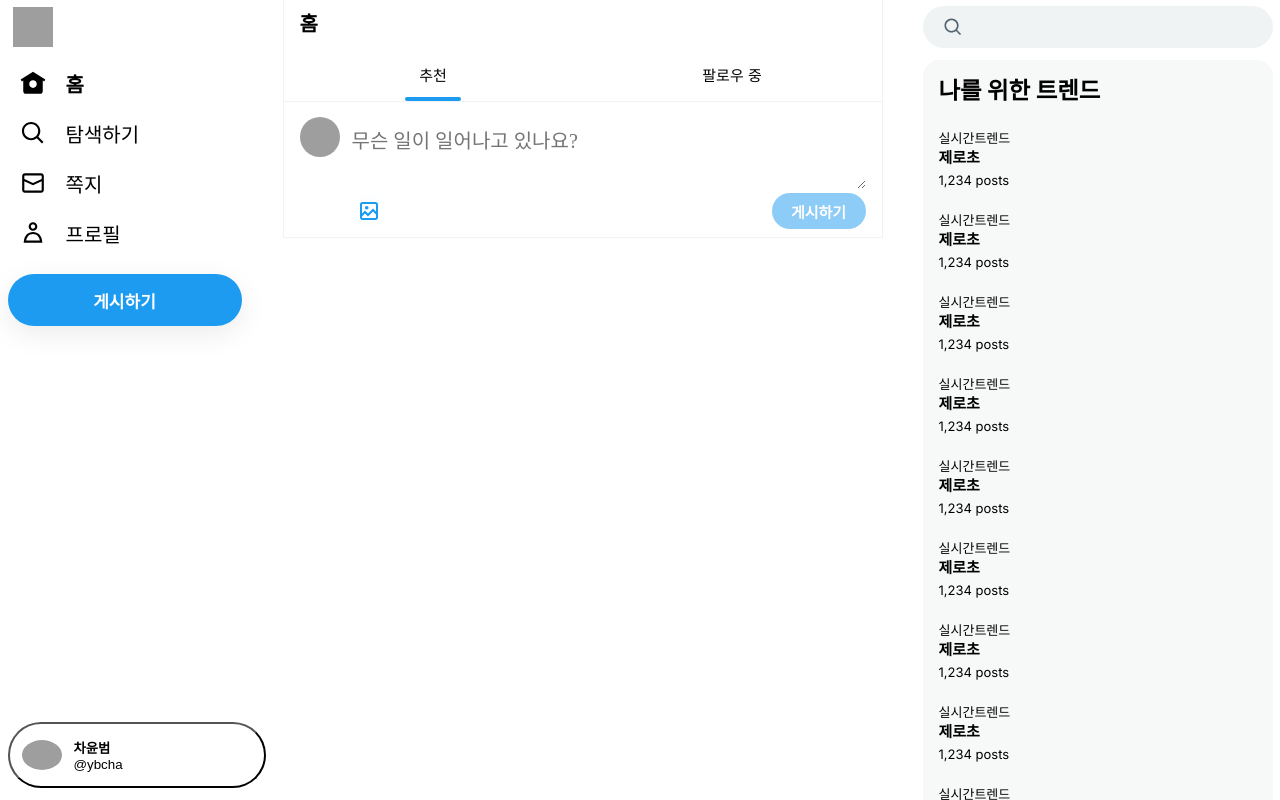
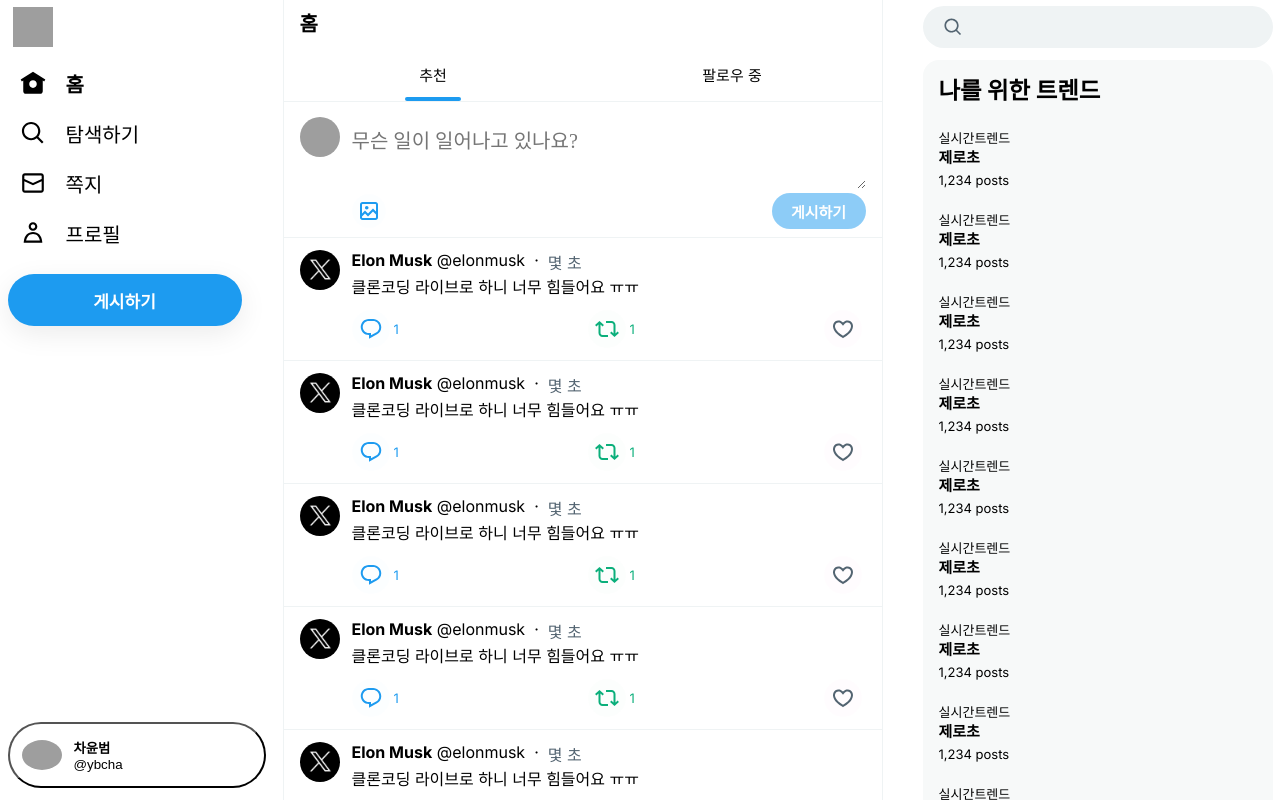
Before and after one commit to uiurihappy/next-sns-clone, a Next.js app: page /home in a window 1280 px wide. Built offline with nearby package versions, Linux system fonts and the light colour scheme; grey boxes are pictures that could not be loaded.

Commit message:
feat: post 컴포넌트

```diff
--- /dev/null
+++ b/src/app/(afterlogin)/_component/ActionButtons.tsx
@@ -0,0 +1,48 @@
+'use client';
+import style from './post.module.css';
+import cx from 'classnames';
+
+export default function ActionButtons() {
+  const commented = true;
+  const reposted = true;
+  const liked = false;
+
+  const onClickComment = () => {};
+  const onClickRepost = () => {};
+  const onClickHeart = () => {};
+
+  return (
+    <div className={style.actionButtons}>
+      <div className={cx(style.commentButton, { [style.commented]: commented })}>
+        <button onClick={onClickComment}>
+          <svg width={24} viewBox="0 0 24 24" aria-hidden="true">
+            <g>
+              <path d="M1.751 10c0-4.42 3.584-8 8.005-8h4.366c4.49 0 8.129 3.64 8.129 8.13 0 2.96-1.607 5.68-4.196 7.11l-8.054 4.46v-3.69h-.067c-4.49.1-8.183-3.51-8.183-8.01zm8.005-6c-3.317 0-6.005 2.69-6.005 6 0 3.37 2.77 6.08 6.138 6.01l.351-.01h1.761v2.3l5.087-2.81c1.951-1.08 3.163-3.13 3.163-5.36 0-3.39-2.744-6.13-6.129-6.13H9.756z"></path>
+            </g>
+          </svg>
+        </button>
+        <div className={style.count}>{1 || ''}</div>
+      </div>
+      <div className={cx(style.repostButton, reposted && style.reposted)}>
+        <button onClick={onClickRepost}>
+          <svg width={24} viewBox="0 0 24 24" aria-hidden="true">
+            <g>
+              <path d="M4.5 3.88l4.432 4.14-1.364 1.46L5.5 7.55V16c0 1.1.896 2 2 2H13v2H7.5c-2.209 0-4-1.79-4-4V7.55L1.432 9.48.068 8.02 4.5 3.88zM16.5 6H11V4h5.5c2.209 0 4 1.79 4 4v8.45l2.068-1.93 1.364 1.46-4.432 4.14-4.432-4.14 1.364-1.46 2.068 1.93V8c0-1.1-.896-2-2-2z"></path>
+            </g>
+          </svg>
+        </button>
+        <div className={style.count}>{1 || ''}</div>
+      </div>
+      <div className={cx([style.heartButton, liked && style.liked])}>
+        <button onClick={onClickHeart}>
+          <svg width={24} viewBox="0 0 24 24" aria-hidden="true">
+            <g>
+              <path d="M16.697 5.5c-1.222-.06-2.679.51-3.89 2.16l-.805 1.09-.806-1.09C9.984 6.01 8.526 5.44 7.304 5.5c-1.243.07-2.349.78-2.91 1.91-.552 1.12-.633 2.78.479 4.82 1.074 1.97 3.257 4.27 7.129 6.61 3.87-2.34 6.052-4.64 7.126-6.61 1.111-2.04 1.03-3.7.477-4.82-.561-1.13-1.666-1.84-2.908-1.91zm4.187 7.69c-1.351 2.48-4.001 5.12-8.379 7.67l-.503.3-.504-.3c-4.379-2.55-7.029-5.19-8.382-7.67-1.36-2.5-1.41-4.86-.514-6.67.887-1.79 2.647-2.91 4.601-3.01 1.651-.09 3.368.56 4.798 2.01 1.429-1.45 3.146-2.1 4.796-2.01 1.954.1 3.714 1.22 4.601 3.01.896 1.81.846 4.17-.514 6.67z"></path>
+            </g>
+          </svg>
+        </button>
+        <div className={style.count}>{0 || ''}</div>
+      </div>
+    </div>
+  );
+}
--- a/src/app/(afterlogin)/_component/Post.tsx
+++ b/src/app/(afterlogin)/_component/Post.tsx
@@ -1,3 +1,54 @@
+import style from './post.module.css';
+import Link from 'next/link';
+import dayjs from 'dayjs';
+import relativeTime from 'dayjs/plugin/relativeTime';
+import 'dayjs/locale/ko';
+import ActionButtons from '@/app/(afterlogin)/_component/ActionButtons';
+
+dayjs.locale('ko');
+
+// 상대 시간으로 fromNow와 같은 함수를 사용할 수 있다.
+dayjs.extend(relativeTime);
+
 export default function Post() {
-  return;
+  // 서버에서 받아올 데이터
+  const target = {
+    User: {
+      id: 'elonmusk',
+      nickname: 'Elon Musk',
+      image: '/yRsRRjGO.jpg',
+    },
+    content: '클론코딩 라이브로 하니 너무 힘들어요 ㅠㅠ',
+    createdAt: dayjs().format('YYYY-MM-DD HH:mm:ss'),
+    Images: [],
+  };
+
+  return (
+    // 시맨틱 태그
+    <article className={style.post}>
+      <div className={style.postWrapper}>
+        <div className={style.postUserSection}>
+          <Link href={`/${target.User.id}`} className={style.postUserImage}>
+            <img src={target.User.image} alt={target.User.nickname} />
+            <div className={style.postShade} />
+          </Link>
+        </div>
+        <div className={style.postBody}>
+          <div className={style.postMeta}>
+            <Link href={`/${target.User.id}`}>
+              <span className={style.postUserName}>{target.User.nickname}</span>
+              &nbsp;
+              <span className={style.postUserId}>@{target.User.id}</span>
+              &nbsp; · &nbsp;
+            </Link>
+            <span className={style.postDate}>{dayjs(target.createdAt).fromNow(true)}</span>
+          </div>
+          <div>{target.content}</div>
+          <div className={style.postImageSection}></div>
+          {/* 이미지 추가 영역 */}
+          <ActionButtons />
+        </div>
+      </div>
+    </article>
+  );
 }
--- a/src/app/(afterlogin)/_component/post.module.css
+++ b/src/app/(afterlogin)/_component/post.module.css
@@ -0,0 +1,191 @@
+.post {
+  display: flex;
+  flex-direction: column;
+  padding: 12px 16px;
+  border-color: rgb(239, 243, 244);
+  border-bottom-width: 1px;
+  border-bottom-style: solid;
+  transition-property: background-color, box-shadow;
+  transition-duration: 0.2s;
+  cursor: pointer;
+}
+.post:hover {
+  background-color: rgba(0, 0, 0, 0.03);
+}
+
+.postWrapper {
+  display: flex;
+  flex-direction: row;
+}
+.postReposted {
+  display: flex;
+  align-items: center;
+  color: rgb(83, 100, 113);
+  margin-left: 24px;
+  font-size: 13px;
+  line-height: 20px;
+}
+.postReposted svg {
+  fill: rgb(83, 100, 113);
+}
+
+.postUserSection {
+  margin-right: 12px;
+  width: 40px;
+}
+
+.postUserImage {
+  position: relative;
+  display: inline-block;
+  width: 40px;
+  height: 40px;
+  border-radius: 20px;
+}
+
+.postShade {
+  display: inline-block;
+  width: 40px;
+  height: 40px;
+  border-radius: 20px;
+  position: absolute;
+  top: 0;
+  left: 0;
+}
+.postShade:hover {
+  background-color: rgba(26, 26, 26, 0.15);
+}
+.postUserImage img {
+  width: 40px;
+  height: 40px;
+  border-radius: 20px;
+}
+
+.postUserName {
+  font-weight: bold;
+}
+.postUserNick,
+.postDate {
+  color: rgb(83, 100, 113);
+}
+.postDate:hover {
+  text-decoration: underline;
+}
+
+.postImageSection {
+}
+
+.postBody {
+  display: flex;
+  flex-direction: column;
+  width: 100%;
+}
+.postUserName:hover {
+  text-decoration: underline;
+}
+
+.postMeta {
+  display: flex;
+  flex-direction: row;
+}
+
+.postImageSection img {
+  margin-top: 12px;
+  width: 100%;
+  border-radius: 16px;
+}
+
+.actionButtons {
+  display: flex;
+  justify-content: space-between;
+  flex-direction: row;
+  column-gap: 4px;
+  margin-top: 12px;
+}
+
+.actionButtons svg {
+  fill: rgb(83, 100, 113);
+}
+
+.commentButton,
+.repostButton,
+.heartButton {
+  display: flex;
+  flex-direction: row;
+  align-items: center;
+}
+
+.commentButton button,
+.repostButton button,
+.heartButton button {
+  background: #ffffff;
+  border: none;
+  outline: none;
+  display: flex;
+  width: 38px;
+  height: 38px;
+  align-items: center;
+  justify-content: center;
+  border-radius: 19px;
+  cursor: pointer;
+  transition-property: background-color;
+  transition-duration: 0.2s;
+  margin-right: 4px;
+}
+.actionButtons .count {
+  font-size: 13px;
+  color: rgb(83, 100, 113);
+}
+
+.commentButton button {
+  background-color: rgba(29, 155, 240, 0.01);
+}
+
+.commentButton:hover button {
+  background-color: rgba(29, 155, 240, 0.1);
+}
+
+.commentButton.commented svg,
+.commentButton:hover svg {
+  fill: rgb(29, 155, 240);
+}
+
+.commentButton.commented .count,
+.commentButton:hover .count {
+  color: rgb(29, 155, 240);
+}
+
+.repostButton button {
+  background-color: rgba(0, 186, 124, 0.01);
+}
+
+.repostButton:hover button {
+  background-color: rgba(0, 186, 124, 0.1);
+}
+
+.repostButton.reposted svg,
+.repostButton:hover svg {
+  fill: rgb(11, 175, 123);
+}
+
+.repostButton.reposted .count,
+.repostButton:hover .count {
+  color: rgb(11, 175, 123);
+}
+
+.heartButton button {
+  background-color: rgba(249, 24, 128, 0.01);
+}
+
+.heartButton:hover button {
+  background-color: rgba(249, 24, 128, 0.1);
+}
+
+.heartButton.liked svg,
+.heartButton:hover svg {
+  fill: rgb(228, 34, 126);
+}
+
+.heartButton.liked .count,
+.heartButton:hover .count {
+  color: rgb(228, 34, 126);
+}
--- a/src/app/(afterlogin)/home/page.tsx
+++ b/src/app/(afterlogin)/home/page.tsx
@@ -2,6 +2,7 @@
 import style from './home.module.css';
 import Tab from '@/app/(afterlogin)/home/_component/Tab';
 import PostForm from '@/app/(afterlogin)/home/_component/PostForm';
+import Post from '@/app/(afterlogin)/_component/Post';
 
 export default function Home() {
   return (
@@ -16,7 +17,6 @@
         {/* Form은 Client Component가 된다. 왜냐, EventListener들이 엄청 붙을 예정... */}
         {/* Server Action을 통해서 데이터를 보내는 방법으로 개선 예정 */}
         <PostForm />
-        {/* <Post />
         <Post />
         <Post />
         <Post />
@@ -27,7 +27,8 @@
         <Post />
         <Post />
         <Post />
-        <Post /> */}
+        <Post />
+        <Post />
       </TabProvider>
     </main>
   );
```
Also changed, not shown: package.json (+6 -4 lines), 1 other file (tests, documents, lock files or other folders).
